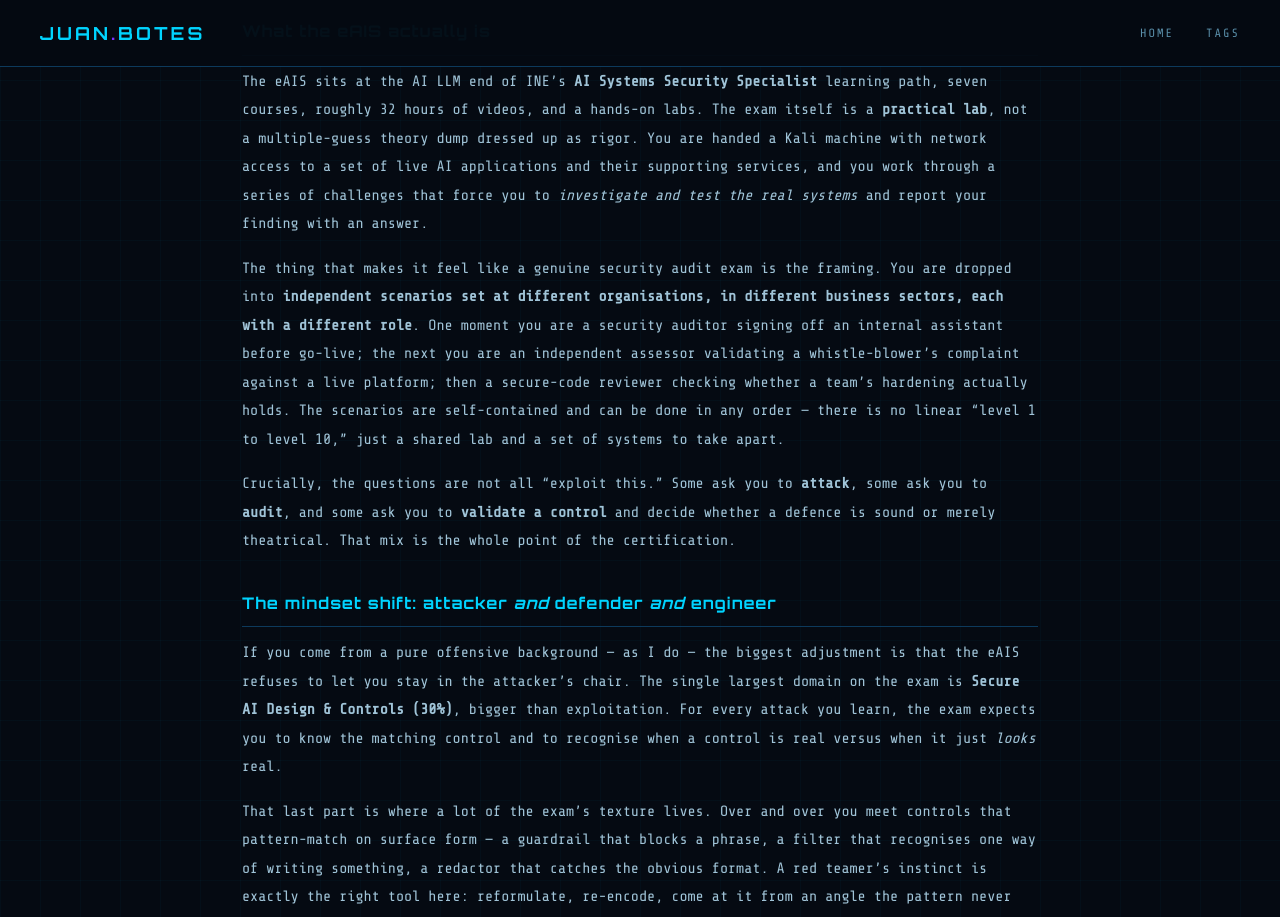
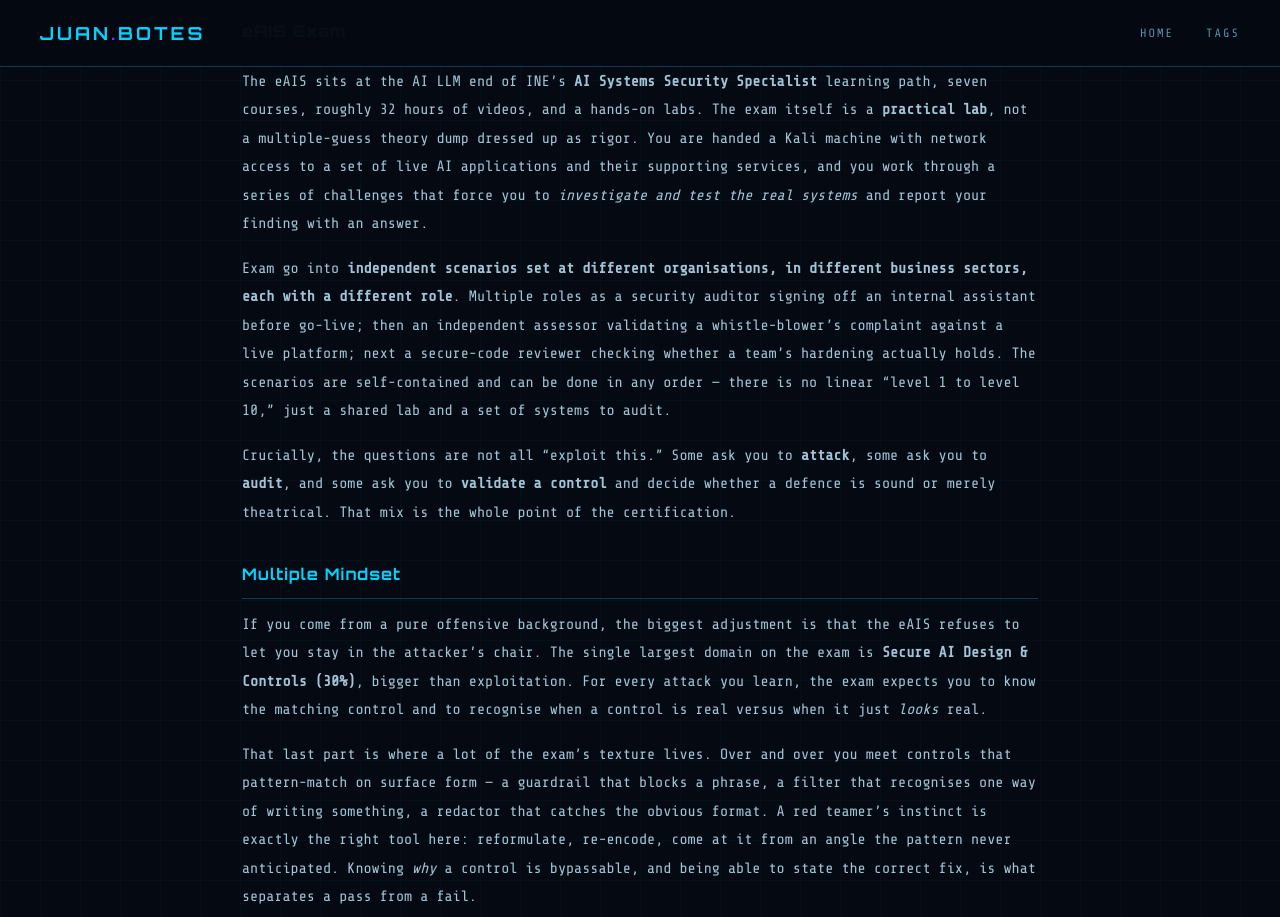
Before and after one commit to botesjuan/botesjuan.github.io, a Jekyll site: the page built from _posts/2026-07-19-eais-ai-systems-security-exam.md, in a window 1280 px wide and 1400 px high, scrolled down 646 px. Shown: the top 917 px of the window. Built offline with Jekyll 4.4.1, drawn with Linux system fonts in a browser that asks for light colours; some of the changed text lies outside the part shown.

Commit message:
🧠 = Reasoning

```diff
--- a/_posts/2026-07-19-eais-ai-systems-security-exam.md
+++ b/_posts/2026-07-19-eais-ai-systems-security-exam.md
@@ -15,31 +15,40 @@
   .cyan{ color: #00d4ff; font-weight: bold; }
 </style>
 
-# AI with the <span class="cyan">eAIS</span> Certification
+# <span class="cyan">eAIS</span> Certification
 
 Every penetration tester has watched large language models grow in production systems over the last two years, chatbots wired into databases, agents given tools, retrieval pipelines feeding untrusted documents straight into a model's context. The AI attack surface is new, the trust boundaries are fuzzy, and most engagement checklists is maturing. INE's **eAIS — AI Systems Security Specialist** is one of the early certifications that actually makes you *do the work* against this new surface practically.
 
 I passed eAIS with an overall score of **<span class="grn">93%</span>**, and this post is the guide I hope can help others: what the exam test, the mindset it demands, and how to prepare — with **zero exam spoilers**. Everything here is about *classes* of problems and skills, not answers.
 
-## What the eAIS actually is
+## eAIS Exam
 
 The eAIS sits at the AI LLM end of INE's **AI Systems Security Specialist** learning path, seven courses, roughly 32 hours of videos, and a hands-on labs. The exam itself is a **practical lab**, not a multiple-guess theory dump dressed up as rigor. You are handed a Kali machine with network access to a set of live AI applications and their supporting services, and you work through a series of challenges that force you to *investigate and test the real systems* and report your finding with an answer.
 
-The thing that makes it feel like a genuine security audit exam is the framing. You are dropped into **independent scenarios set at different organisations, in different business sectors, each with a different role**. One moment you are a security auditor signing off an internal assistant before go-live; the next you are an independent assessor validating a whistle-blower's complaint against a live platform; then a secure-code reviewer checking whether a team's hardening actually holds. The scenarios are self-contained and can be done in any order — there is no linear "level 1 to level 10," just a shared lab and a set of systems to take apart.
+Exam go into **independent scenarios set at different organisations, in different business sectors, each with a different role**. Multiple roles as a security auditor signing off an internal assistant before go-live; then an independent assessor validating a whistle-blower's complaint against a live platform; next a secure-code reviewer checking whether a team's hardening actually holds. The scenarios are self-contained and can be done in any order — there is no linear "level 1 to level 10," just a shared lab and a set of systems to audit.
 
 Crucially, the questions are not all "exploit this." Some ask you to **attack**, some ask you to **audit**, and some ask you to **validate a control** and decide whether a defence is sound or merely theatrical. That mix is the whole point of the certification.
 
-## The mindset shift: attacker *and* defender *and* engineer
+## Multiple Mindset
 
-If you come from a pure offensive background — as I do — the biggest adjustment is that the eAIS refuses to let you stay in the attacker's chair. The single largest domain on the exam is **Secure AI Design & Controls (30%)**, bigger than exploitation. For every attack you learn, the exam expects you to know the matching control and to recognise when a control is real versus when it just *looks* real.
+If you come from a pure offensive background, the biggest adjustment is that the eAIS refuses to let you stay in the attacker's chair. The single largest domain on the exam is **Secure AI Design & Controls (30%)**, bigger than exploitation. For every attack you learn, the exam expects you to know the matching control and to recognise when a control is real versus when it just *looks* real.
 
 That last part is where a lot of the exam's texture lives. Over and over you meet controls that pattern-match on surface form — a guardrail that blocks a phrase, a filter that recognises one way of writing something, a redactor that catches the obvious format. A red teamer's instinct is exactly the right tool here: reformulate, re-encode, come at it from an angle the pattern never anticipated. Knowing *why* a control is bypassable, and being able to state the correct fix, is what separates a pass from a fail.
 
 The recurring theme that ties every scenario together is **trust boundaries**. User input is untrusted — everyone knows that. The eAIS drills the harder lesson: **retrieved RAG documents, tool outputs, and messages passed between agents are *also* untrusted**, and the moment a system treats any of them as instructions, it is broken. Indirect prompt injection — a payload planted in data the model will later read — is the signature attack of this space, and you need to recognise it in a vector store, in a tool's JSON response, and in a document a user uploaded.
 
-## The five domains, and what each really means
+<figure style="margin:28px 0;text-align:center;">
+  <img src="/assets/images/Gemini_Generated_Image_o69y48o69y48o69y.png"
+       alt="eAIS AI Systems Security exam concept art"
+       style="max-width:100%;border:1px solid #0d3a5c;border-left:3px solid #00d4ff;">
+  <figcaption style="font-size:11px;color:#5a8faa;letter-spacing:2px;margin-top:8px;text-transform:uppercase;">
+    // Fig 01 — eAIS Exam Domains
+  </figcaption>
+</figure>
 
-The exam is scored across five weighted domains. Here is what each one is actually testing, in practical terms:
+## Five Domains
+
+The exam is scored across five weighted domains.
 
 **1. AI/LLM Foundations for Security — 15%**
 Can you look at a live LLM application and name its parts — model endpoint, orchestrator, retrieval layer, tools, guardrails — and tell how they are wired together? Can you tell *RAG-based retrieval* apart from *fine-tuning* apart from *base-model* behaviour just by probing the system and reading its logs? You need to be comfortable inspecting a vector store's configuration, tracing where prompts and sensitive data get stored, and reasoning about how embeddings, context windows, and prompt composition change the security picture. This was my lowest domain (<span class="kw">86%</span>) — the architecture and data-flow reasoning is subtle, and worth studying harder than its 15% weight suggests, because everything else builds on it.
@@ -48,7 +57,7 @@
 The offensive core. Direct prompt injection to override system instructions; **indirect** injection via retrieved content or tool output; exfiltrating system prompts, secrets, and RAG sources through crafted inputs; recognising jailbreak and policy-bypass patterns; spotting tool misuse and over-permissioning in agentic workflows; and understanding resource-exhaustion / "denial-of-wallet" abuse. If you have a red-team background this is your comfort zone, but the *indirect* and *agent-chain* variants are where people who only practised chatbot jailbreaks come unstuck.
 
 **3. Secure AI Design & Controls — 30%**
-The heaviest domain, and the one that makes eAIS more than a jailbreak cert. Least-privilege tool access; parameter validation and fail-closed tool calls; human-in-the-loop gates for high-impact actions; prompt/context separation (system vs developer vs user boundaries); structured-output schemas and validation; hardening RAG with source allowlisting, retrieval filtering, and provenance/citation; secrets handling (redaction, secure storage, never in prompts or logs); safe logging; and abuse-prevention controls like rate limiting and quotas. You must be able to *pick the correct control for a given attack* and spot the incomplete fix. I scored <span class="grn">100%</span> here, and I credit that entirely to having spent time on the defensive side, not just breaking things.
+The heaviest domain, and the one that makes eAIS more than a jailbreak cert. Least-privilege tool access; parameter validation and fail-closed tool calls; human-in-the-loop gates for high-impact actions; prompt/context separation (system vs developer vs user boundaries); structured-output schemas and validation; hardening RAG with source allowlisting, retrieval filtering, and provenance/citation; secrets handling (redaction, secure storage, never in prompts or logs); safe logging; and abuse-prevention controls like rate limiting and quotas. You must be able to *pick the correct control for a given attack* and spot the incomplete fix. I scored <span class="grn">99%</span> here, and I credit that entirely to having spent time on the defensive side, not just breaking things.
 
 **4. AI Security Testing & Validation — 20%**
 The methodology domain. Execute a basic LLM app test plan covering injection, leakage, retrieval, and tool misuse; capture reproducible evidence (logs, prompts, outputs, configs); document findings with impact, severity, and actionable remediation; **validate mitigations through regression testing**; perform a lightweight threat model (assets, entry points, trust boundaries, abuse cases) using something like STRIDE; and identify residual risk where a full fix is not feasible. Expect to be shown a "fixed" system and asked whether the fix actually closed the finding — regression discipline matters.
@@ -56,7 +65,7 @@
 **5. Safe Operational Use in IT/Security & SDLC — 10%**
 The governance-and-ops domain. Using AI safely inside automation and the SDLC (review gates, diffs, rollback plans, secrets hygiene); applying data classification so restricted data never reaches an external model; and safe AI patterns in SOC/ops work (verify-before-act, analyst validation, audit trails). Smaller weight, mostly common sense *with the right terminology* — but it leans on reviewing AI-*generated* code and config, where "it looks right" and "it is safe to run" are very different things.
 
-## The practical skills you will actually use
+## Practical Skills Tested
 
 Strip away the framing and the exam rewards a specific, hands-on toolkit:
 
@@ -78,16 +87,16 @@
 - **STRIDE** — for threat-modelling AI features (Spoofing, Tampering, Repudiation, Information disclosure, DoS, Elevation).
 - **NIST AI RMF** — its four functions **GOVERN · MAP · MEASURE · MANAGE**, and which one owns policy versus context versus measurement versus mitigation. Matching a finding's *root cause* to the right function is a recurring question shape.
 
-## How to prepare
+## Preparations
 
-1. **Build a private LLM lab and break it yourself.** Nothing substitutes for standing up a local model, wrapping it in a RAG pipeline and a couple of tools, and then attacking your own creation. I wrote up my own build in a separate post — [Building a Private LLM Assistant]({% post_url 2026-05-24-private-llm-assistant %}) — and it was the single most valuable piece of prep. When you have wired the orchestrator, the vector store, and the tool loop yourself, you *know* where the trust boundaries are because you built (and forgot to defend) them.
+1. **Build a private LLM lab and secure it.** Nothing substitutes for standing up a local model, wrapping it in a RAG pipeline and a couple of tools, and then attacking your own creation. I wrote up my own build in a separate post — [Building a Private LLM Assistant]({% post_url 2026-05-24-private-llm-assistant %}) — and it was the single most valuable piece of prep. When you have wired the orchestrator, the vector store, and the tool loop yourself, you *know* where the trust boundaries are because you built (and forgot to defend) them.
 2. **Live in the API.** Practise talking to LLM apps with `curl` and `jq` until reading a schema and shaping a request body is muscle memory. Learn to pull an OpenAPI document and enumerate from it.
 3. **Practise both sides of every attack.** For each injection, jailbreak, or exfiltration technique, write down the control that stops it and the *incomplete* version of that control that only looks like it works. The 30% design domain rewards this directly.
-4. **Drill the frameworks.** Make flashcards for the OWASP LLM Top 10 (both editions' numbering), the NIST RMF functions, and STRIDE letters. These are the fastest points on the exam.
+4. **Use the frameworks.** Make flashcards for the OWASP LLM Top 10 (both editions' numbering), the NIST RMF functions, and STRIDE letters. These are the fastest points on the exam.
 5. **Keep an AI-security methodology.** I fold my prompts, payloads, enumeration commands, and control-evaluation technique notes into the AI/LLM section of my public methodology repo so they are ready under exam pressure rather than invented on the day: [PenTestMethodology → sections/ai_llm.md](https://github.com/botesjuan/PenTestMethodology/blob/master/sections/ai_llm.md).
-6. **Rehearse evidence capture.** The exam is practical, and so is real AI red teaming — practise capturing clean, reproducible evidence (the request, the response, the config, the log line) as you go.
+6. **Evidence logging.** The exam is practical, and so is real AI red teaming — practise capturing clean, reproducible evidence (the request, the response, the config, the log line) as you go.
 
-## Automate the deterministic part, keep the thinking for yourself
+## Automate the deterministic part
 
 The single most useful thing I built in preparation was not an exploit — it was a **generic audit harness**. It takes two inputs, exactly the way you'd feed a scope file to any recon tool: a list of target service URLs, and an optional wordlist. It then **fingerprints each target and runs only the checks that fit** — because an AI application stack is really a handful of recognisable component types wired together:
 
@@ -102,9 +111,9 @@
 
 Build this against your own lab first, so by exam day feeding it a fresh target and reading its output is second nature. It is also exactly how these assessments work on real engagements: tooling gathers the evidence, the human decides what it means.
 
-## Where it was hard, and who should take it
+## Strength & Weakness
 
-My domain split — Foundations <span class="kw">85%</span>, Abuse & Exploitation <span class="kw">89%</span>, Secure Design <span class="grn">99%</span>, Testing & Validation <span class="kw">90%</span>, Safe Operational Use <span class="grn">99%</span> — tells an honest story: the offensive work and the defensive design came naturally, but the **foundational architecture and data-flow reasoning** was the part that made me slow down and think. If you are strong on exploitation, do not skimp on Course 1; understanding *how the system is built* is what lets you predict where it breaks.
+Foundations <span class="kw">85%</span>, Abuse & Exploitation <span class="kw">89%</span>, Secure Design <span class="grn">99%</span>, Testing & Validation <span class="kw">90%</span>, Safe Operational Use <span class="grn">99%</span> — tells an honest story: the offensive work and the defensive design came naturally, but the **foundational architecture and data-flow reasoning** was the part that made me slow down and think. If you are strong on exploitation, do not skimp on Course 1; understanding *how the system is built* is what lets you predict where AI LLM systems architecture breaks.
 
 The eAIS is a strong fit for penetration testers and security analist who want to extend into AI without leaving the practical, hands-on world they are used to — and equally for blue-teamers and AI engineers who want to understand the offensive reality behind the controls they are asked to build. It is one of the few AI-security certifications that puts you in front of a live, misconfigured LLM stack and says *prove it*.
 
```
Also changed, not shown: other parts of _posts/2026-07-19-eais-ai-systems-security-exam.md (+1 -1 lines), 1 other file.
